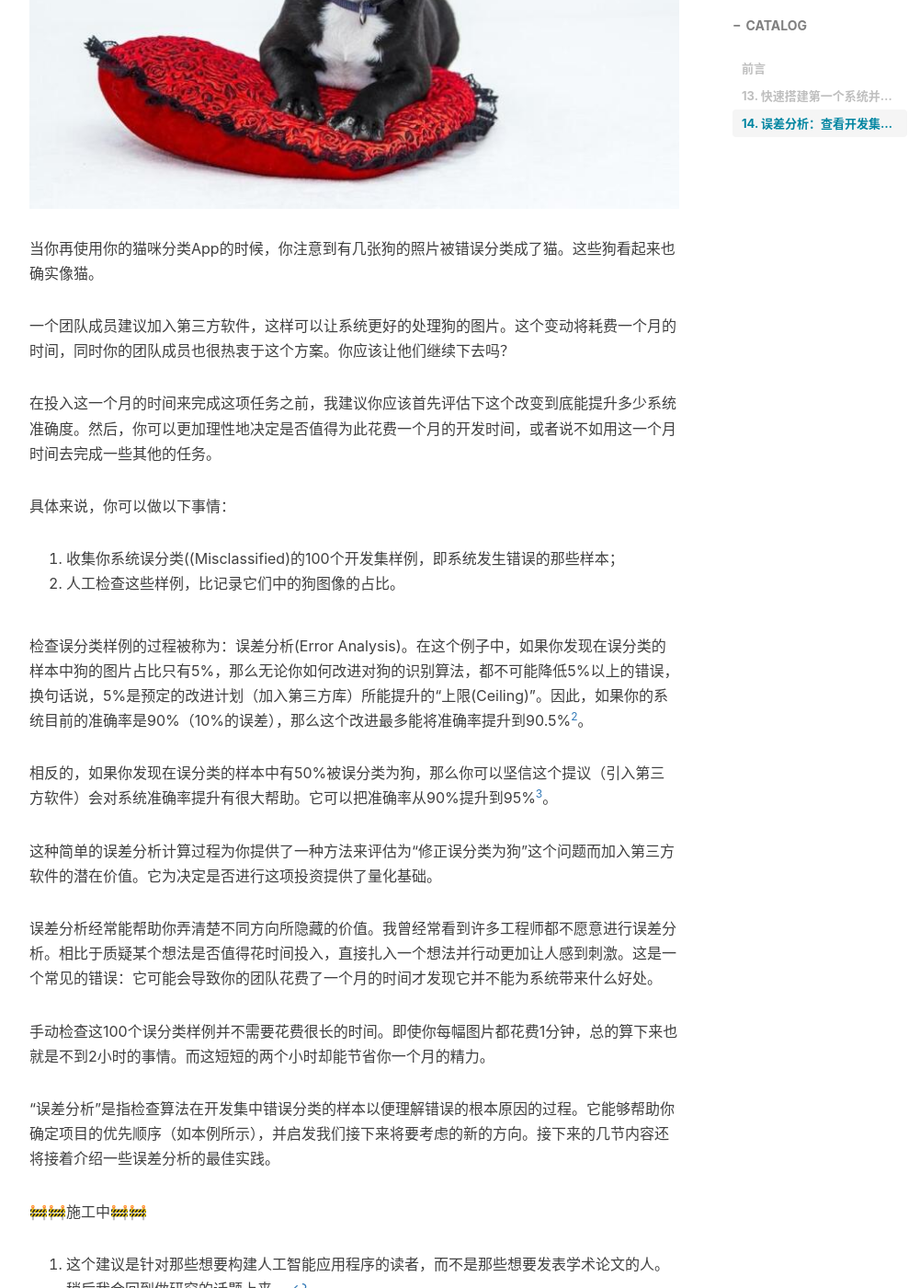
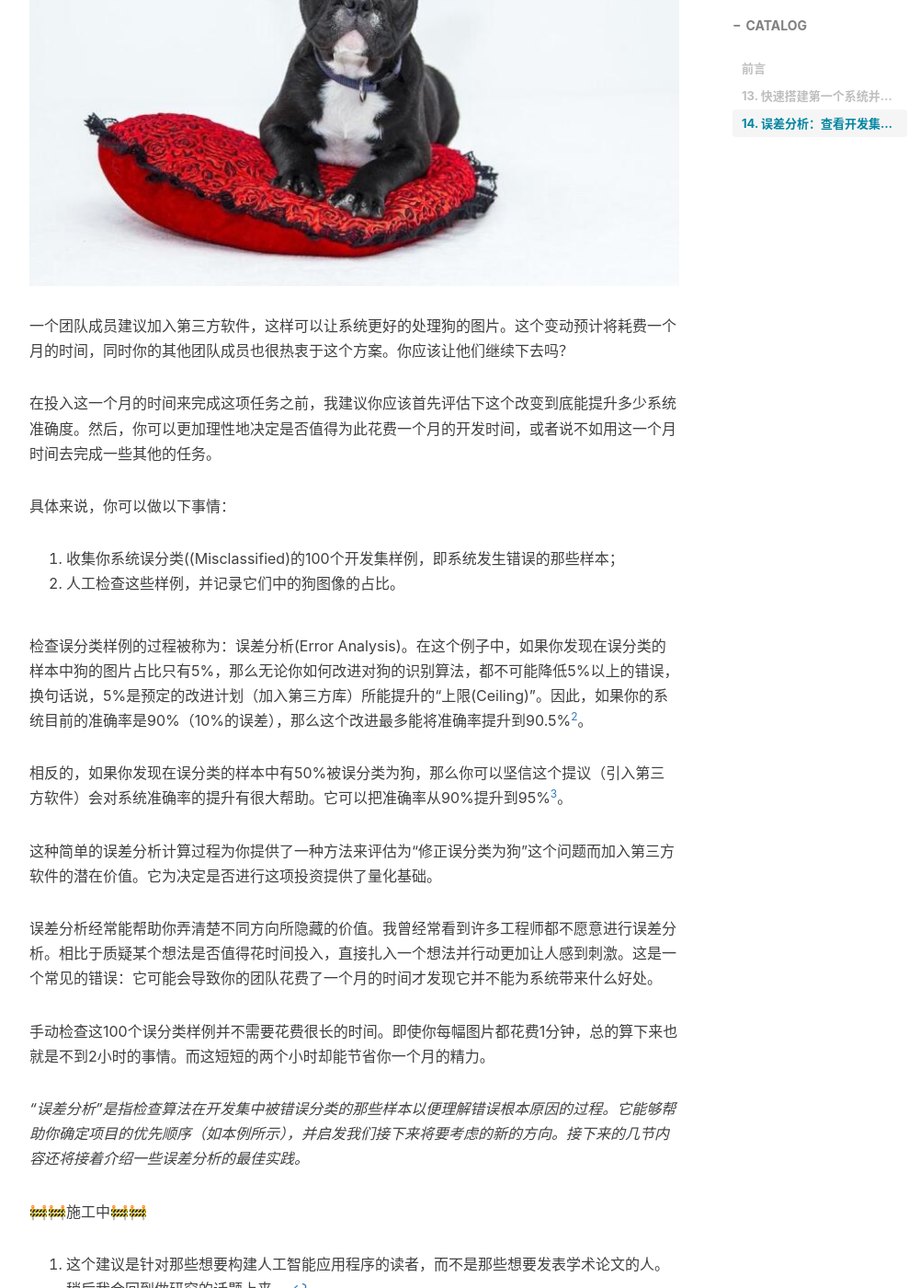
Before and after one commit to AlbertHG/alberthg.github.io, a Jekyll site: the page built from _posts/2018-04-22-machine-learning-yearning-c3.md, in a window 1280 px wide and 1400 px high, scrolled down 2301 px. Shown: the whole window at 92% size, without its empty margins (233-1234 px from the left). Built offline with Jekyll 4.4.1, drawn with Linux system fonts in a browser that asks for light colours; nearby versions of some CDN libraries; formulas are drawn with MathJax 3; comment, search, counter and statistics services are not loaded; some of the changed text lies outside the part shown.

Commit message:
update mlYearning c3

```diff
--- a/_posts/2018-04-22-machine-learning-yearning-c3.md
+++ b/_posts/2018-04-22-machine-learning-yearning-c3.md
@@ -22,13 +22,13 @@
 你想要构建一个新的反垃圾邮件系统，你的团队有几个想法：
 
 - 收集一个大的垃圾邮件训练集，例如，设置诱饵系统(Honeypot):故意将一个假的电子邮件地址分发给已知的垃圾邮件发送方，以便自动收集他们发送的垃圾邮件；
-- 开发用于理解电子右键文本内容的功能；
+- 开发用于理解电子邮件文本内容的功能；
 - 开发用于理解电子邮件标题特征的功能，以展示出邮件消息都经过了哪些服务器；
-- 等等…………
+- 等等……
 
-即使我在反垃圾邮件系统上有丰富的经验，也很难选择一个其中的方向。如果你不是该领域的专家的话，那会更难。
+即使我在反垃圾邮件系统上有着丰富的经验，也很难选择其中的一个方向。如果你不是该领域专家的话，那会更难。
 
-所以，不要试图去设计和构建一个完美的系统。相反，快速地构建和训练一个基础系统——这或许只需要几天时间[^1]。即使这个基础系统和你要建立的最佳系统隔个十万八千里，但对这个基础系统进行研究仍然是值得的：你将快速找到一些线索来帮助你指出你该投入时间的最有希望的方向。接下来的几个章节将指导你如何理解这些线索。
+所以，不要试图去设计和构建一个完美的系统。相反，应该快速地构建和训练出一个基础系统来——这或许只需要几天时间[^1]，即使这个基础系统和你要建立的最佳系统隔个十万八千里。但对这个基础系统进行研究仍然是值得的：你将快速找到一些线索来帮助你指出你该投入时间的最有希望的方向。接下来的几个章节将指导你如何理解这些线索。
 
 ![](https://raw.githubusercontent.com/AlbertHG/alberthg.github.io/master/makedown_img/20180422mlyearning/6.jpg)
 
@@ -37,26 +37,26 @@
 
 ## 14. 误差分析：查看开发集样本来评估想法
 
+当你在使用你的猫咪分类App的时候，你注意到有几张狗的照片被错误分类成了猫。这些狗看起来也确实像猫。
+
 ![](https://raw.githubusercontent.com/AlbertHG/alberthg.github.io/master/makedown_img/20180422mlyearning/7.jpg)
 
-当你再使用你的猫咪分类App的时候，你注意到有几张狗的照片被错误分类成了猫。这些狗看起来也确实像猫。
-
-一个团队成员建议加入第三方软件，这样可以让系统更好的处理狗的图片。这个变动将耗费一个月的时间，同时你的团队成员也很热衷于这个方案。你应该让他们继续下去吗？
+一个团队成员建议加入第三方软件，这样可以让系统更好的处理狗的图片。这个变动预计将耗费一个月的时间，同时你的其他团队成员也很热衷于这个方案。你应该让他们继续下去吗？
 
 在投入这一个月的时间来完成这项任务之前，我建议你应该首先评估下这个改变到底能提升多少系统准确度。然后，你可以更加理性地决定是否值得为此花费一个月的开发时间，或者说不如用这一个月时间去完成一些其他的任务。
 
 具体来说，你可以做以下事情：
 
 1. 收集你系统误分类((Misclassified)的100个开发集样例，即系统发生错误的那些样本；
-2. 人工检查这些样例，比记录它们中的狗图像的占比。
+2. 人工检查这些样例，并记录它们中的狗图像的占比。
 
 检查误分类样例的过程被称为：误差分析(Error Analysis)。在这个例子中，如果你发现在误分类的样本中狗的图片占比只有5%，那么无论你如何改进对狗的识别算法，都不可能降低5%以上的错误，换句话说，5%是预定的改进计划（加入第三方库）所能提升的“上限(Ceiling)”。因此，如果你的系统目前的准确率是90%（10%的误差），那么这个改进最多能将准确率提升到90.5%[^2]。
 
 [^2]:译者注：上一段，说到的10%的误差应该指的是开发集误差。因为取出的100个误分类样例都来自10%的开发集误差样本里边，也就是如果你将这5%的错误全部消除，对于整个开发集来说，提升的性能也就只有0.5%（10%的5%=0.5%），即从90%->90.5%。
 
-相反的，如果你发现在误分类的样本中有50%被误分类为狗，那么你可以坚信这个提议（引入第三方软件）会对系统准确率提升有很大帮助。它可以把准确率从90%提升到95%[^3]。
+相反的，如果你发现在误分类的样本中有50%被误分类为狗，那么你可以坚信这个提议（引入第三方软件）会对系统准确率的提升有很大帮助。它可以把准确率从90%提升到95%[^3]。
 
-[^3]:译者注：10%的开发集误差，里边有50%是被误分类为狗，假设完全修复这个bug可以提升 $10% \times 50% = 5%$，也就是从90%->95%。
+[^3]:译者注：10%的开发集误差，里边有50%是被误分类为狗，假设完全修复这个bug可以提升5%（10%的50%=5%），也就是从90%->95%。
 
 这种简单的误差分析计算过程为你提供了一种方法来评估为“修正误分类为狗”这个问题而加入第三方软件的潜在价值。它为决定是否进行这项投资提供了量化基础。
 
@@ -64,7 +64,7 @@
 
 手动检查这100个误分类样例并不需要花费很长的时间。即使你每幅图片都花费1分钟，总的算下来也就是不到2小时的事情。而这短短的两个小时却能节省你一个月的精力。
 
-“误差分析”是指检查算法在开发集中错误分类的样本以便理解错误的根本原因的过程。它能够帮助你确定项目的优先顺序（如本例所示），并启发我们接下来将要考虑的新的方向。接下来的几节内容还将接着介绍一些误差分析的最佳实践。
+*“误差分析”是指检查算法在开发集中被错误分类的那些样本以便理解错误根本原因的过程。它能够帮助你确定项目的优先顺序（如本例所示），并启发我们接下来将要考虑的新的方向。接下来的几节内容还将接着介绍一些误差分析的最佳实践。*
 
 
 
```
